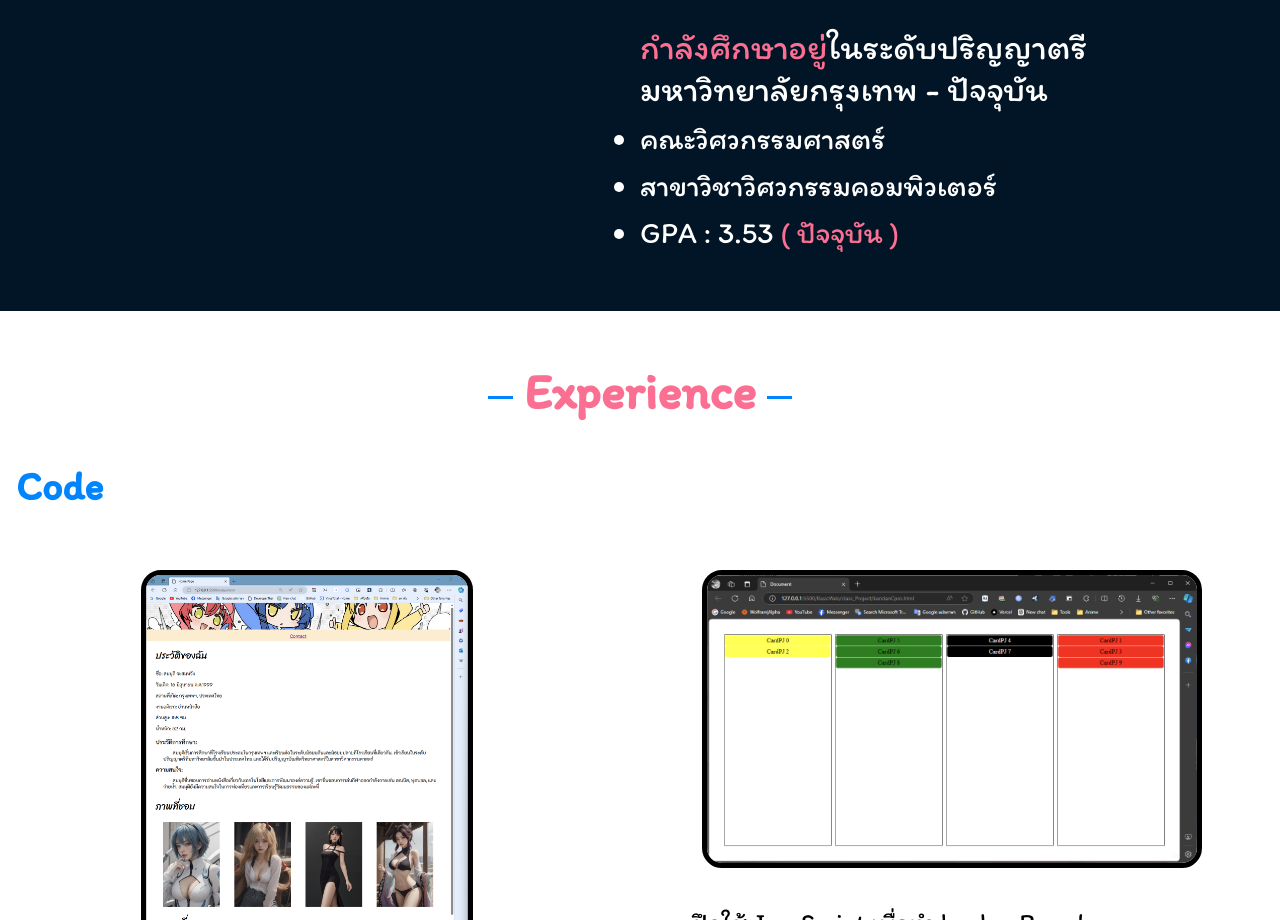
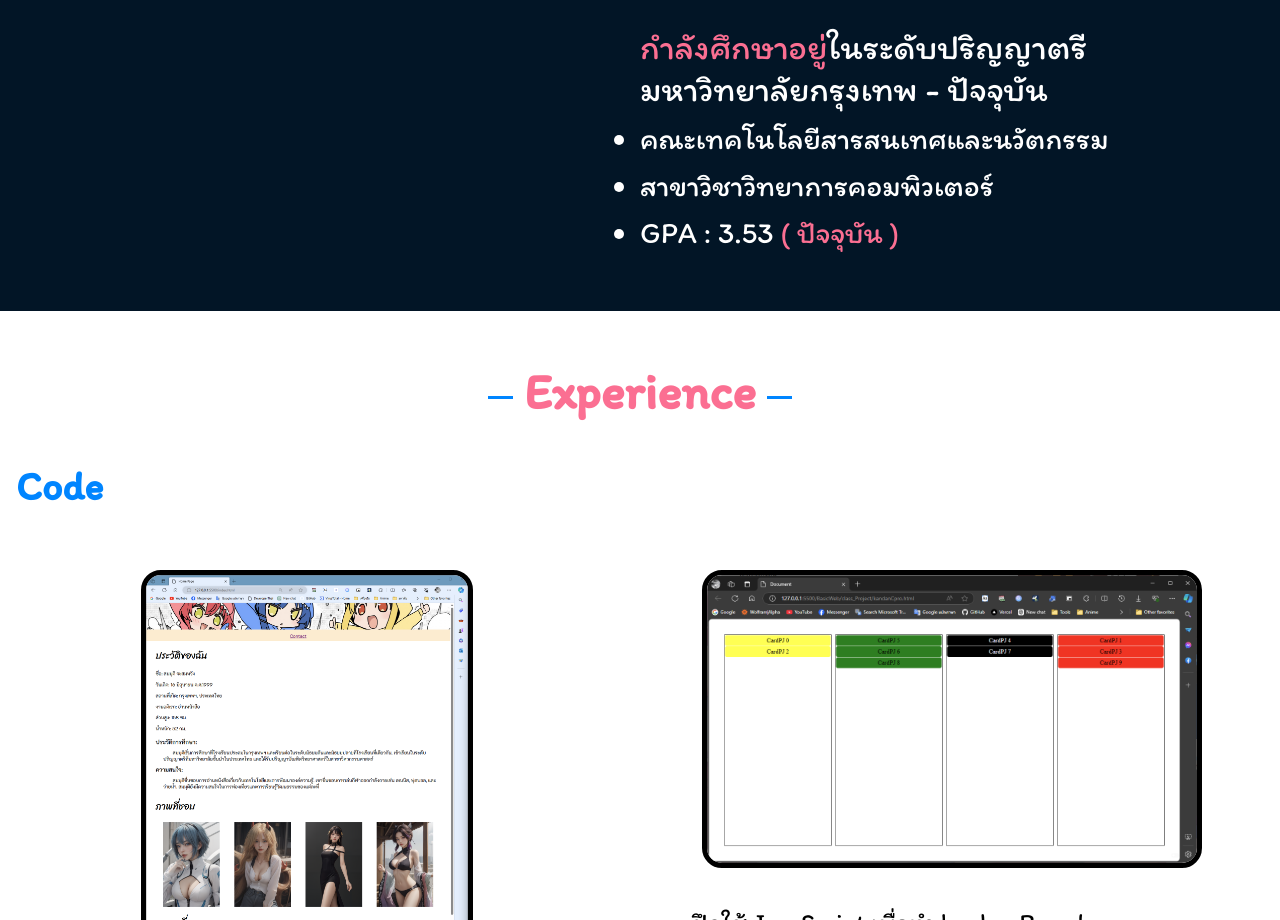
Before and after one commit to Drymartini2199/portfolio-react, a React (Vite) app: page / in a window 1280 px wide. Shown: the part 2744-3664 px from the top of the page. Built offline with nearby package versions, Linux system fonts and the light colour scheme.

Commit message:
update 14

```diff
--- a/src/components/About/About.jsx
+++ b/src/components/About/About.jsx
@@ -41,8 +41,8 @@ function About() {
                                     <br />
 
                                     <h3><span>กำลังศึกษาอยู่</span>ในระดับปริญญาตรี มหาวิทยาลัยกรุงเทพ - ปัจจุบัน</h3>
-                                    <li>คณะวิศวกรรมศาสตร์</li>
-                                    <li>สาขาวิชาวิศวกรรมคอมพิวเตอร์</li>
+                                    <li>คณะเทคโนโลยีสารสนเทศและนวัตกรรม</li>
+                                    <li>สาขาวิชาวิทยาการคอมพิวเตอร์</li>
                                     <li>GPA : 3.53 <span>( ปัจจุบัน )</span></li>
                                 </ul>
                             </div>
```
